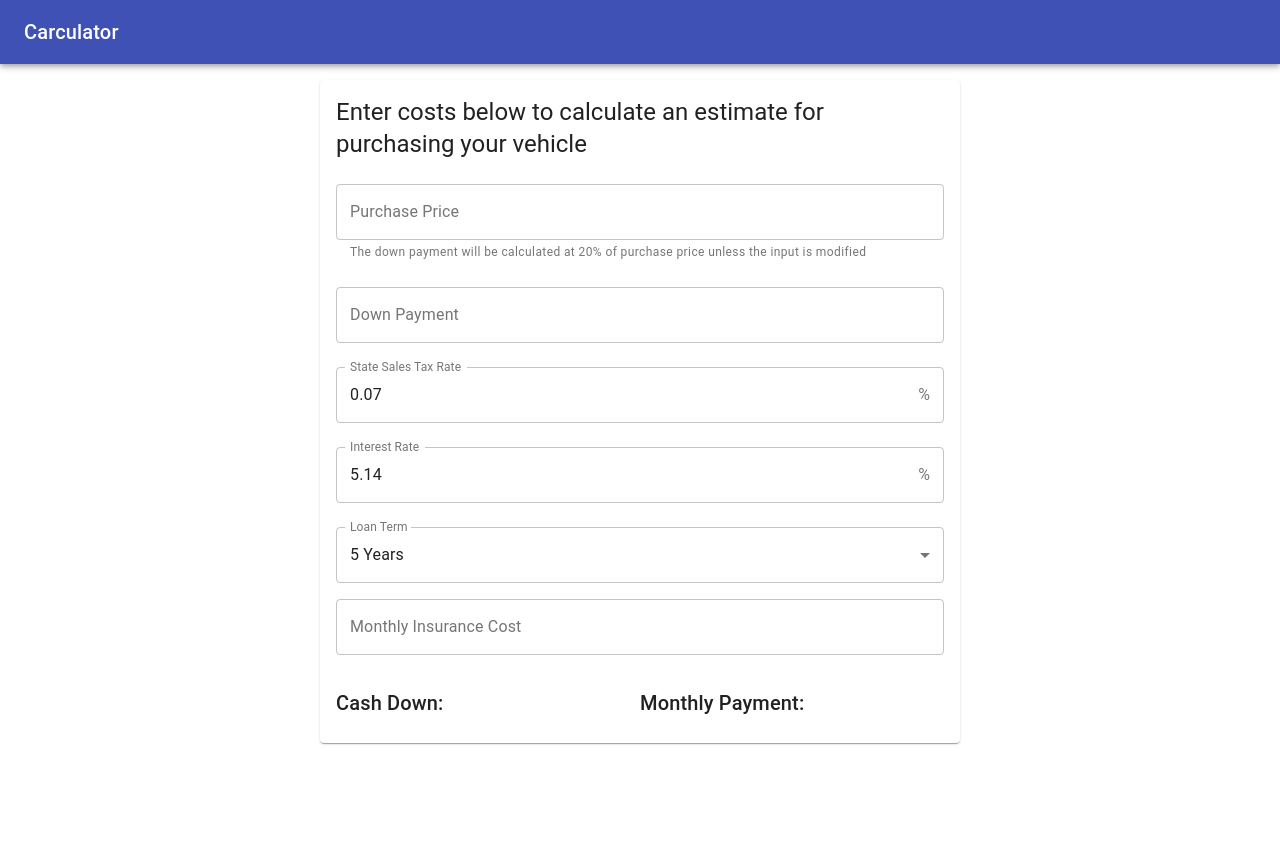
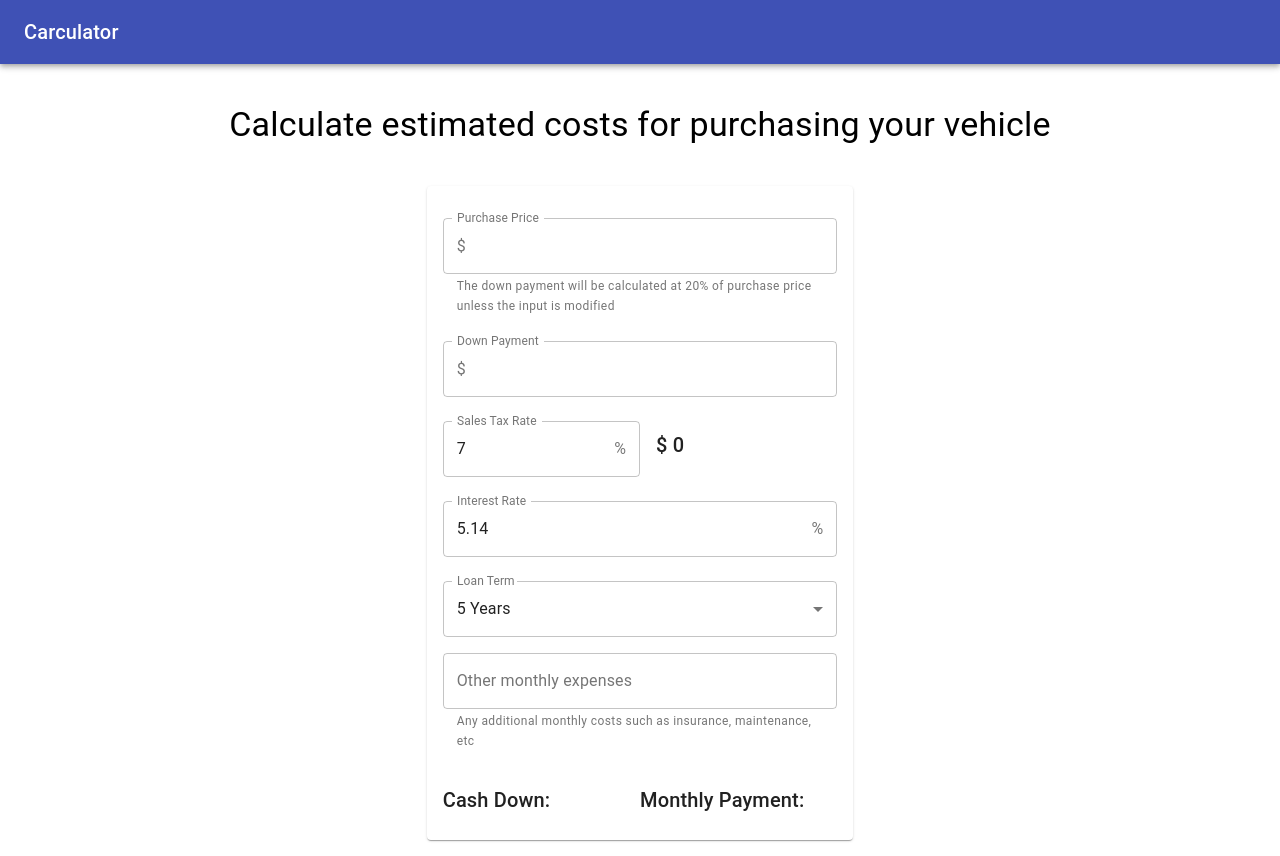
Before and after one commit to slinkardbrandon/carculator, a React (Create React App) app: page / in a window 1280 px wide. Before the commit the page ends 800 px from the top, so only its background shows below. Built offline with nearby package versions, Linux system fonts and the light colour scheme.

Commit message:
Adding sales tax calculatioins, formatting, refactoring state management

```diff
--- a/src/pages/Home.tsx
+++ b/src/pages/Home.tsx
@@ -1,5 +1,5 @@
 import { Grid, Paper, makeStyles, Typography } from "@material-ui/core";
-import React, { useState } from "react";
+import React, { useState, useEffect } from "react";
 import { Select } from "../components/Select";
 import { TextField } from "../components/TextField";
 
@@ -17,11 +17,16 @@ const useStyles = makeStyles(theme => ({
     padding: theme.spacing(2)
   },
   title: {
-    paddingBottom: theme.spacing(1)
+    textAlign: "center",
+    paddingTop: theme.spacing(5),
+    paddingBottom: theme.spacing(3)
   },
   calculations: {
     paddingTop: theme.spacing(1),
     marginBottom: theme.spacing(1)
+  },
+  salesTaxTotal: {
+    paddingLeft: theme.spacing(2)
   }
 }));
 
@@ -30,15 +35,27 @@ export const Home = (props: any) => {
   const [modifiedDownPayment, setModifiedDownPayment] = useState(false);
   const [purchasePrice, setPurchasePrice] = useState();
   const [downPayment, setDownPayment] = useState();
-  const [salesTax, setSalesTax] = useState(0.07);
+  const [salesTaxPercentage, setSalesTax] = useState(7);
   const [interestRate, setInterestRate] = useState(5.14);
   const [loanTerm, setLoanTerm] = useState(60);
-  const [insuranceCost, setInsuranceCost] = useState();
+  const [monthlyExpenseCost, setMonthlyExpenseCost] = useState();
+
+  const [salesTaxTotal, setSalesTaxTotal] = useState(0);
+
+  useEffect(() => {
+    if (salesTaxPercentage) {
+      const total = (purchasePrice || 0) * (salesTaxPercentage || 0);
+      setSalesTaxTotal(total / 100);
+    }
+  }, [purchasePrice, salesTaxPercentage]);
+
+  useEffect(() => {
+    if (!modifiedDownPayment) {
+      setDownPayment(((purchasePrice / 100) * 20).toFixed(2));
+    }
+  }, [purchasePrice]);
 
   const handlePurchasePriceChange = (e: any) => {
-    if (!modifiedDownPayment) {
-      setDownPayment((e.target.value / 100) * 20);
-    }
     setPurchasePrice(e.target.value);
   };
   const handleDownPaymentChange = (e: any) => {
@@ -50,22 +67,22 @@ export const Home = (props: any) => {
   const handleSalesTaxChange = (e: any) => setSalesTax(e.target.value);
   const handleInterestRateChange = (e: any) => setInterestRate(e.target.value);
   const handleLoanTermChange = (e: any) => setLoanTerm(e.target.value);
-  const handleInsuranceCostChange = (e: any) =>
-    setInsuranceCost(e.target.value);
+  const handleMonthlyExpenseCostChange = (e: any) =>
+    setMonthlyExpenseCost(e.target.value);
 
   return (
-    <div>
+    <>
+      <Typography variant="h4" role="h1" className={classes.title}>
+        Calculate estimated costs for purchasing your vehicle
+      </Typography>
       <Grid container justify="center" alignItems="center">
-        <Grid item xs={6}>
+        <Grid item xs={12} md={6} lg={4}>
           <Paper className={classes.container}>
             <form className={classes.form} autoComplete="off">
-              <Typography variant="h5" className={classes.title}>
-                Enter costs below to calculate an estimate for purchasing your
-                vehicle
-              </Typography>
               <Grid container>
                 <Grid item xs={12}>
                   <TextField
+                    startAdornment="$"
                     label="Purchase Price"
                     value={purchasePrice}
                     onChange={handlePurchasePriceChange}
@@ -78,19 +95,35 @@ export const Home = (props: any) => {
                   />
 
                   <TextField
+                    startAdornment="$"
                     label="Down Payment"
                     value={downPayment}
                     onChange={handleDownPaymentChange}
                     type="number"
                   />
 
-                  <TextField
-                    label="State Sales Tax Rate"
-                    value={salesTax}
-                    onChange={handleSalesTaxChange}
-                    type="number"
-                    endAdornment="%"
-                  />
+                  <Grid container>
+                    <Grid item xs={6}>
+                      <TextField
+                        label="Sales Tax Rate"
+                        value={salesTaxPercentage}
+                        onChange={handleSalesTaxChange}
+                        type="number"
+                        endAdornment="%"
+                      />
+                    </Grid>
+                    <Grid
+                      container
+                      item
+                      xs={6}
+                      alignItems="center"
+                      className={classes.salesTaxTotal}
+                    >
+                      <Typography variant="h6">{`$ ${
+                        salesTaxTotal ? salesTaxTotal.toFixed(2) : 0
+                      }`}</Typography>
+                    </Grid>
+                  </Grid>
 
                   <TextField
                     label="Interest Rate"
@@ -113,10 +146,11 @@ export const Home = (props: any) => {
                   />
 
                   <TextField
-                    label="Monthly Insurance Cost"
-                    value={insuranceCost}
-                    onChange={handleInsuranceCostChange}
+                    label="Other monthly expenses"
+                    value={monthlyExpenseCost}
+                    onChange={handleMonthlyExpenseCostChange}
                     type="number"
+                    helperText="Any additional monthly costs such as insurance, maintenance, etc"
                   />
                 </Grid>
               </Grid>
@@ -136,6 +170,6 @@ export const Home = (props: any) => {
           </Paper>
         </Grid>
       </Grid>
-    </div>
+    </>
   );
 };
```
